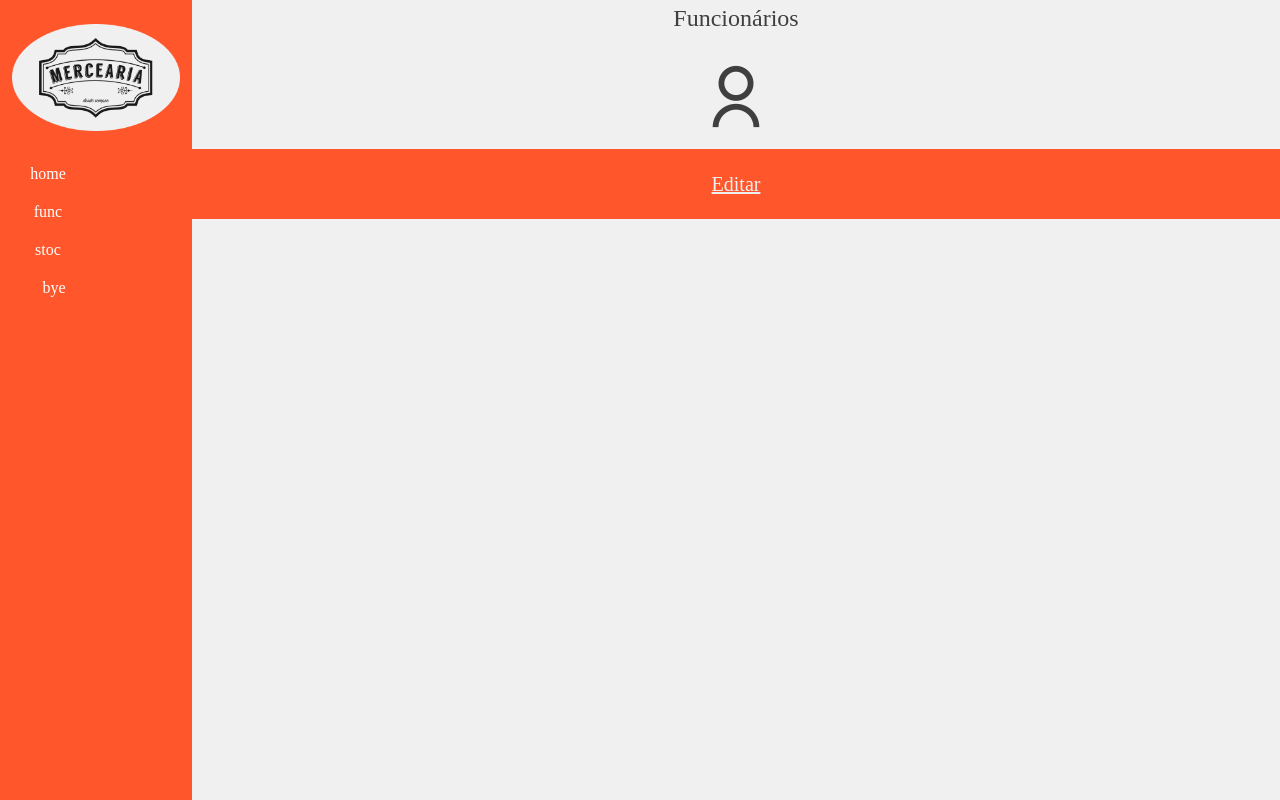
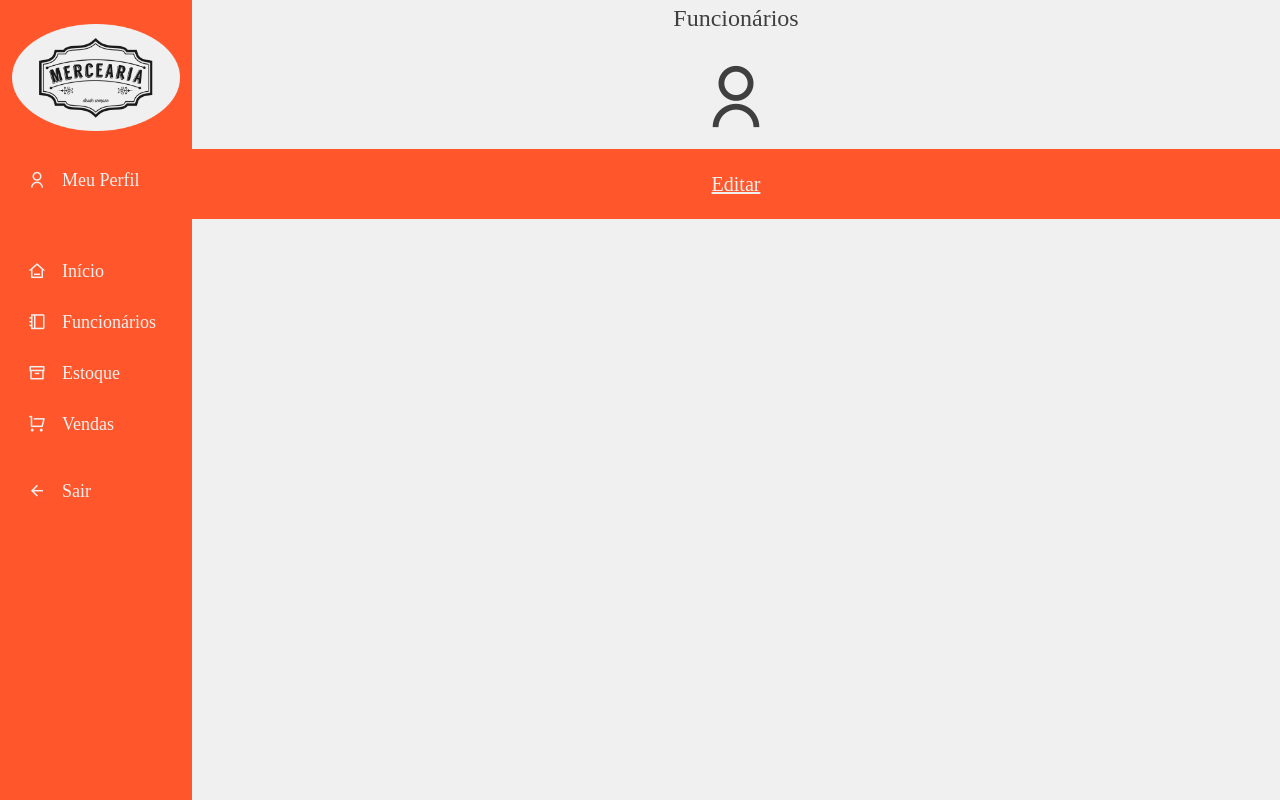
Before and after one commit to yanpisani/mercearia-do-seu-ze, a React (Create React App) app in the folder frontend/: page /admin/inicio in a window 1280 px wide. Built offline with nearby package versions, Linux system fonts and the light colour scheme; a web font is replaced by a local one.

Commit message:
Corrigido erro na home e concluída a sidebar

```diff
--- a/frontend/src/components/admin/card/styles.scss
+++ b/frontend/src/components/admin/card/styles.scss
@@ -17,4 +17,5 @@
         height: 70px;
         font-size: 20px;
     }
+
 }
--- a/frontend/src/components/admin/sidebar/index.jsx
+++ b/frontend/src/components/admin/sidebar/index.jsx
@@ -3,42 +3,74 @@ import "./styles.scss";
 
 import Logo from "../../../assets/images/logo.png";
 
+const ListSidebar = [
+    {
+        title: 'Início',
+        icon: 'ri-home-3-line',
+        redirect: '/admin/inicio',
+    },
+    {
+        title: 'Funcionários',
+        icon: 'ri-booklet-line',
+        redirect: '/admin/funcionarios',
+    },
+    {
+        title: 'Estoque',
+        icon: 'ri-archive-line',
+        redirect: '/admin/estoque',
+    },
+    {
+        title: 'Vendas',
+        icon: 'ri-shopping-cart-line',
+        redirect: '/admin/vendas',
+    }
+]
+
 export default function Sidebar(){
     return(
-        <div className={`Sidebar`}>
+        <aside className={`Sidebar`}>
             <div className={`container container-sidebar`}>
                 <div className={`row`}>
                     <div className={`col`}>
-                        <img src={Logo} class="img-fluid my-4" alt="Mercearia do Seu Zé"></img>
+                        <img src={Logo} className={`img-fluid my-4`} alt="Mercearia do Seu Zé" />
                     </div>
                 </div>
-
-                <div className={`row`}>
-                    <div className={`row`}>
-                        <div className={`col`}>
-                            <button type="button" class="btn btn-primary d-grid gap-2 col-6 mx-auto sidebar-btn">home</button>
-                        </div>
-                    </div>
-
-                    <div className={`row`}>
-                        <div className={`col`}>
-                            <button type="button" class="btn btn-primary d-grid gap-2 col-6 mx-auto sidebar-btn">func</button>
-                        </div>
-                    </div>
-
-                    <div className={`row`}>
-                        <div className={`col`}>
-                            <button type="button" class="btn btn-primary d-grid gap-2 col-6 mx-auto sidebar-btn">stoc</button>
-                        </div>
+                <div className={`row mb-4`}>
+                    <div className={`col`}>
+                        <a href={`/admin/perfil`}>
+                            <ul>
+                                <li>
+                                    <span className={`ri-user-line`} />
+                                    <span className={`perfil`}>Meu Perfil</span>
+                                </li>
+                            </ul>
+                        </a>
                     </div>
                 </div>
+                <ul>
+                    {
+                        ListSidebar.map((item, index) => {
+                            return (
+                                <a href={item.redirect}>
+                                    <li key={index.toString()} >
+                                       <span className={item.icon} />
+                                       <span className={`sidebar-title`}>{item.title}</span>
+                                    </li>
+                                </a>
+                            )
+                        })
+                    }
+                </ul>
 
-                <div className={`row`}>
-                        <div className={`col`}>
-                            <button type="button" class="btn btn-primary d-grid gap-2 col-6 mx-auto quit-btn">bye</button>
-                        </div>
-                </div>
+                <a href={`/entrar`}>
+                    <ul>
+                        <li>
+                            <span className={`ri-arrow-left-line`} />
+                            <span className={`back`}>Sair</span>
+                        </li>
+                    </ul>
+                </a>
             </div>
-        </div>
+        </aside>
     )
 }
--- a/frontend/src/components/admin/sidebar/styles.scss
+++ b/frontend/src/components/admin/sidebar/styles.scss
@@ -11,6 +11,22 @@
     .container-sidebar{
         height: 100%;
         width: 100%;
+
+        a {
+            text-decoration: none;
+
+            li {
+                padding: 0.75rem 0;
+                color: $c_White;
+                span {
+                    margin-left: 1rem;
+                }
+                &:hover {
+                    transition: 200ms;
+                    background-color: $c_DarkOrange;
+                }
+            }
+        }
     }
 /*sidebar-btn*/
     .sidebar-btn{
@@ -48,4 +64,12 @@
         box-shadow: none;
         background-color: $c_DarkOrange;
     }
+
+    ul {
+        list-style-type: none;
+        margin-left: unset;
+        padding-left: unset;
+        font-size: 18px;
+
+    }
 }
--- a/frontend/src/pages/admin/dashboard/home/index.jsx
+++ b/frontend/src/pages/admin/dashboard/home/index.jsx
@@ -14,13 +14,9 @@ export default function Home() {
         <div className={`admin-home`}>
             <div className={`admin-card`}>
                 {
-                    Cards.map((card, i) => {
+                    Cards.map((card, index) => {
                         return (
-                            <div className={`teste`}>
-                                <div className={`testee`}>
-                                    <Card section={card.section} to={card.link} />
-                                </div>
-                            </div>
+                            <Card key={index.toString()} section={card.section} to={card.link} />
                         )
                     })
                 }
```
